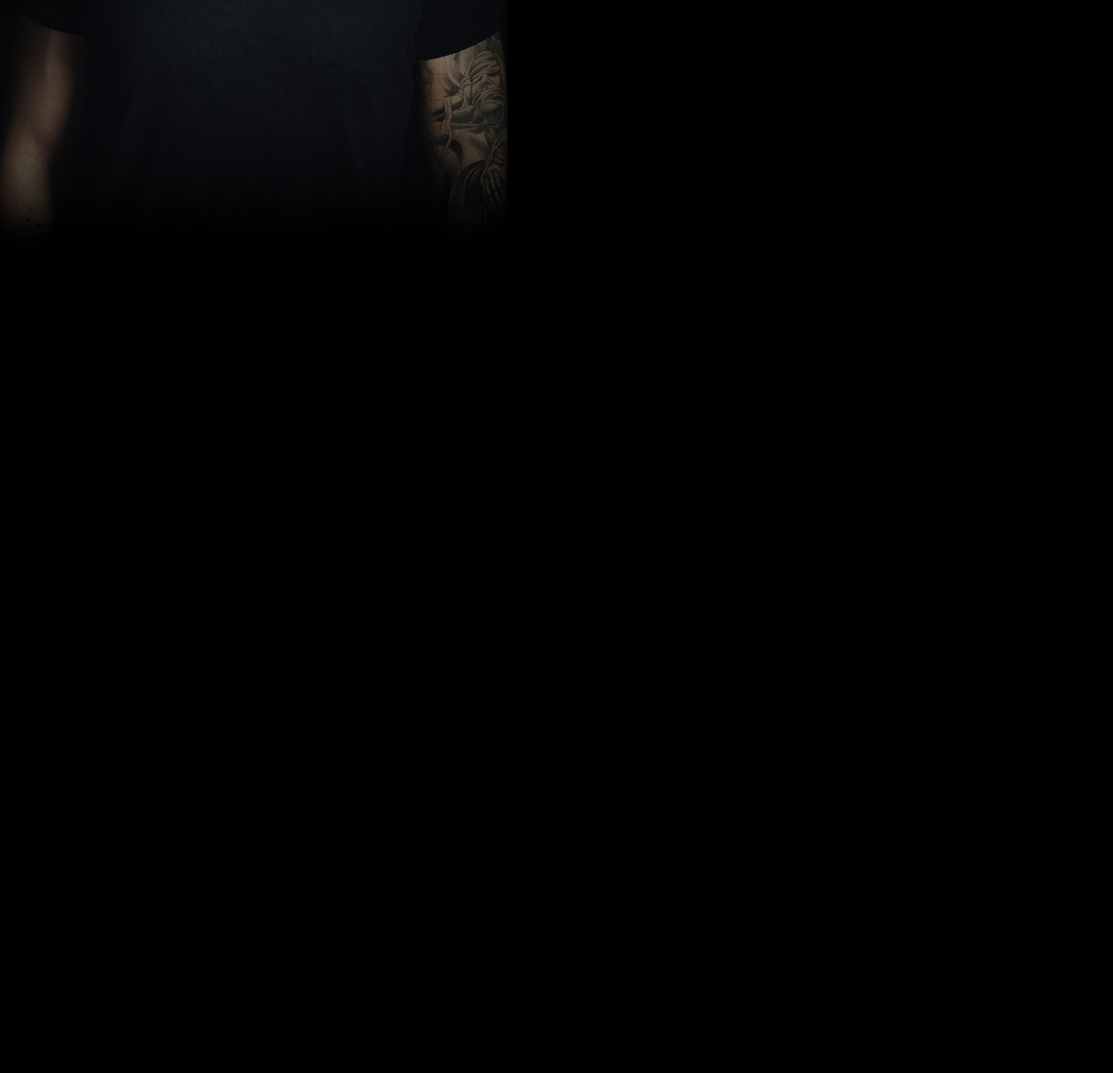
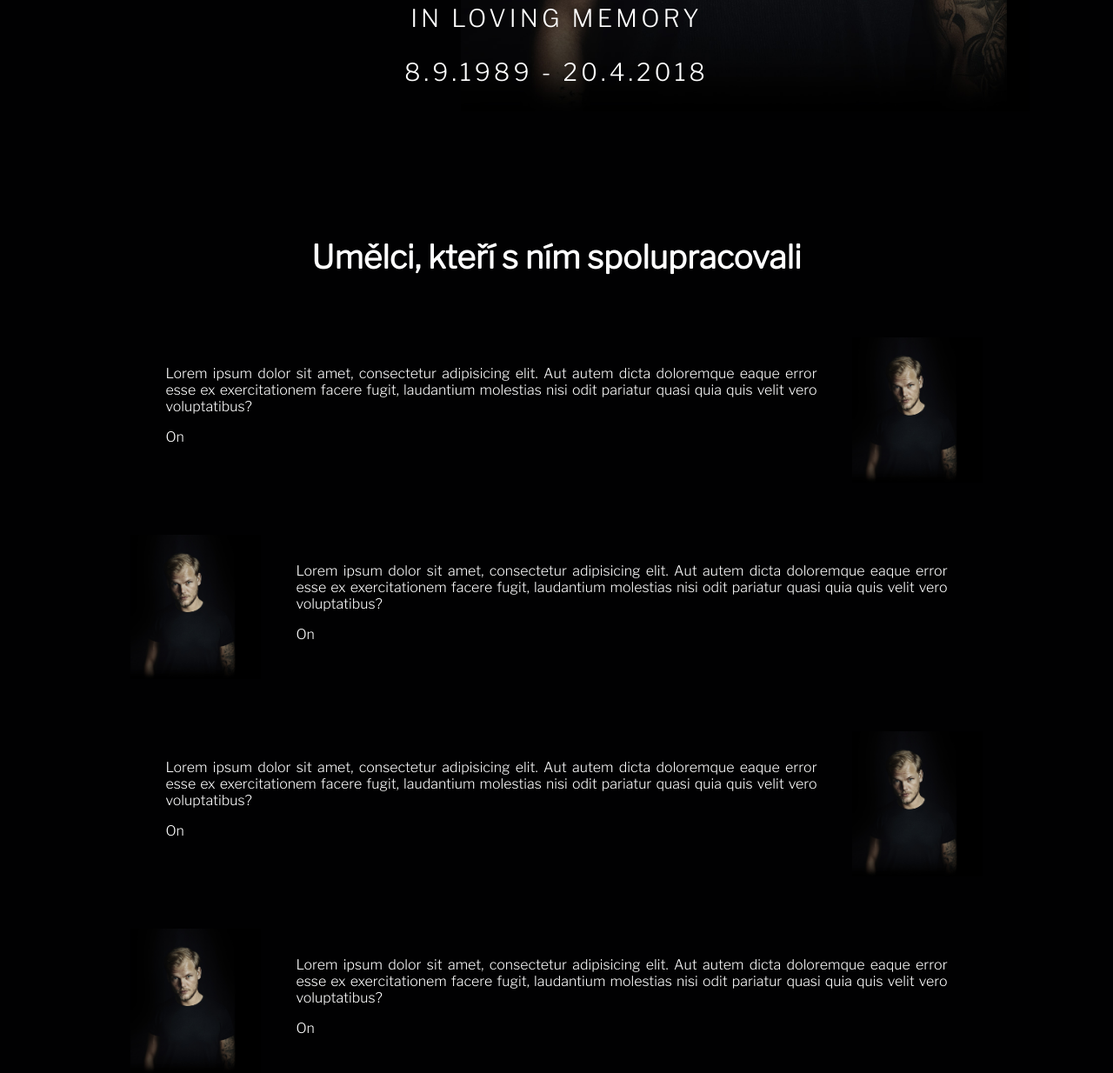
Before and after one commit to ingui-n/avicii-website, a plain HTML site: page index.html in a window 1280 px wide. Shown: the part 652-1886 px from the top of the page at 87% size. Before the commit the page ends 800 px from the top, so only its background shows below. Drawn offline with nearby package versions, Linux system fonts and the light colour scheme.

Commit message:
nightmare

```diff
--- a/index.html
+++ b/index.html
@@ -25,11 +25,78 @@
         <li><a href="pages/contacts.html">Kontakty</a></li>
     </ul>
 </div>
-<div>
-    <h2 class="avicii_quote">When I die,<br> people will<br> remember me for<br> the life I lived.<br> Not for money<br> I made.</h2>
-    <h2>Avicii</h2>
-    <h2>8.9.1989 - 20.4.2018</h2>
+<div class="first-view">
+    <figure class="avicii_quote">
+        <blockquote>
+            <p>When I die,<br> people will<br> remember me for<br> the life I lived.<br> Not for money<br> I made.</p>
+        </blockquote>
+        <figcaption>Tim Bergling</figcaption>
+    </figure>
+
+    <div class="rip-sign">
+        <p>In loving memory</p>
+        <p>8.9.1989 - 20.4.2018</p>
+    </div>
 </div>
-<img class="avicii_stature" src="assets/images/avicii-stature.png" alt="Avicii stature">
+<div class="second-view">
+    <h2 class="artists__header">Umělci, kteří s ním spolupracovali</h2>
+    <div class="artists__wrapper">
+        <div class="artist__wrapper">
+            <figure>
+                <blockquote>
+                    <p>Lorem ipsum dolor sit amet, consectetur adipisicing elit. Aut autem dicta doloremque eaque error
+                        esse ex
+                        exercitationem facere fugit, laudantium molestias nisi odit pariatur quasi quia quis velit vero
+                        voluptatibus?
+                    </p>
+                </blockquote>
+                <figcaption>On</figcaption>
+            </figure>
+            <img src="assets/images/avicii-stature.png" alt="stature" width="150px">
+        </div>
+
+        <div class="artist__wrapper">
+            <figure>
+                <blockquote>
+                    <p>Lorem ipsum dolor sit amet, consectetur adipisicing elit. Aut autem dicta doloremque eaque error
+                        esse ex
+                        exercitationem facere fugit, laudantium molestias nisi odit pariatur quasi quia quis velit vero
+                        voluptatibus?
+                    </p>
+                </blockquote>
+                <figcaption>On</figcaption>
+            </figure>
+            <img src="assets/images/avicii-stature.png" alt="stature" width="150px">
+        </div>
+
+        <div class="artist__wrapper">
+            <figure>
+                <blockquote>
+                    <p>Lorem ipsum dolor sit amet, consectetur adipisicing elit. Aut autem dicta doloremque eaque error
+                        esse ex
+                        exercitationem facere fugit, laudantium molestias nisi odit pariatur quasi quia quis velit vero
+                        voluptatibus?
+                    </p>
+                </blockquote>
+                <figcaption>On</figcaption>
+            </figure>
+            <img src="assets/images/avicii-stature.png" alt="stature" width="150px">
+        </div>
+
+        <div class="artist__wrapper">
+            <figure>
+                <blockquote>
+                    <p>Lorem ipsum dolor sit amet, consectetur adipisicing elit. Aut autem dicta doloremque eaque error
+                        esse ex
+                        exercitationem facere fugit, laudantium molestias nisi odit pariatur quasi quia quis velit vero
+                        voluptatibus?
+                    </p>
+                </blockquote>
+                <figcaption>On</figcaption>
+            </figure>
+            <img src="assets/images/avicii-stature.png" alt="stature" width="150px">
+        </div>
+    </div>
+</div>
 </body>
 </html>
--- a/styles/main.css
+++ b/styles/main.css
@@ -2,7 +2,13 @@ html {
     background-color: #010102;
 }
 
-p, h1, h2, a {
+body {
+    margin: auto;
+    max-width: 1200px;
+    width: 85%;
+}
+
+p, h1, h2, a, figure {
     color: white;
     font-family: 'Libre Franklin', sans-serif;
 }
@@ -19,10 +25,25 @@ ul {
 
 .top {
     display: flex;
+    justify-content: space-between;
+    padding: 50px 20px 20px;
 }
 
 .nav {
     display: flex;
+    gap: 25px;
+    align-items: center;
+    font-size: 20px;
+}
+
+.nav a {
+    padding: 10px;
+    background-color: #262222;
+}
+
+.nav a:hover {
+    background-color: #b0a6a6;
+    color: #010102;
 }
 
 .top-sign {
@@ -31,14 +52,75 @@ ul {
 }
 
 .avicii_quote {
-    font-size: 38px;
+    font-size: 62px;
+    margin-left: 0;
+    margin-right: 0;
+    margin-top: revert;
 }
 
-.avicii_stature {
-    /*width: 600px;*/
-    /*float: right;*/
+.avicii_quote blockquote, .avicii_quote blockquote p {
+    padding: 0;
+    margin: 0;
+}
 
-    width: 66vw;
-    position: fixed;
-    transform: translate(-12%, -50%);
+.avicii_quote figcaption {
+    font-size: 45px;
+    margin-top: 25px;
 }
+
+.rip-sign {
+    text-align: center;
+    font-size: 28px;
+    text-transform: uppercase;
+    padding: 0;
+    letter-spacing: 4px;
+}
+
+.first-view {
+    background: url(../assets/images/avicii-stature4.png) no-repeat;
+    background-position-x: right;
+    background-position-y: bottom;
+    background-size: contain;
+    /*padding-top: 158px;*/
+
+    position: absolute;
+    bottom: 20px;
+    z-index: -1;
+    max-width: 1200px;
+    width: 85%;
+}
+
+.second-view {
+    padding-top: 100vh;
+}
+
+.artists__wrapper {
+    display: flex;
+    flex-direction: column;
+    gap: 60px;
+    text-align: justify;
+}
+
+.artists__header {
+    font-size: 37px;
+    text-align: center;
+    padding-bottom: 40px;
+}
+
+.artist__wrapper {
+    max-width: 90%;
+    display: flex;
+    margin: auto;
+}
+
+.artist__wrapper blockquote {
+    margin: 0;
+}
+
+.artist__wrapper figure {
+    max-width: 85%;
+}
+
+.artist__wrapper:nth-child(even) {
+    flex-direction: row-reverse;
+}
```
Also changed, not shown: assets/images/avicii-stature4.png (added).
